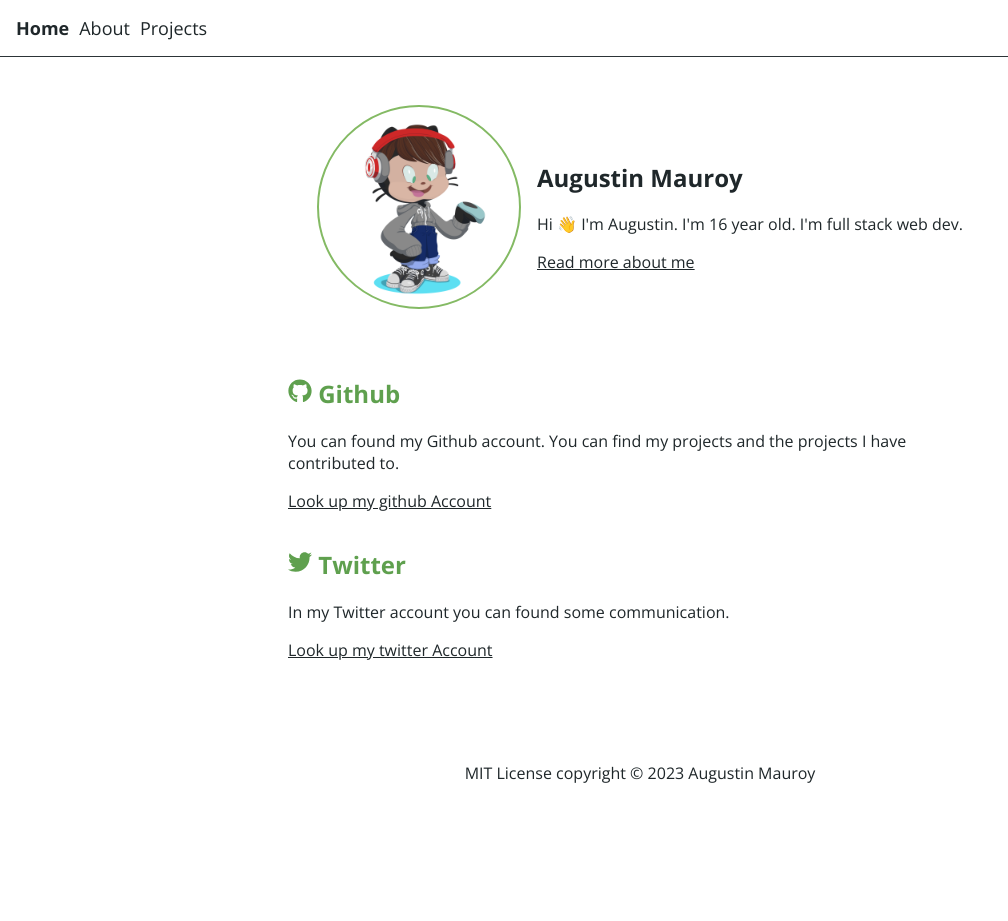
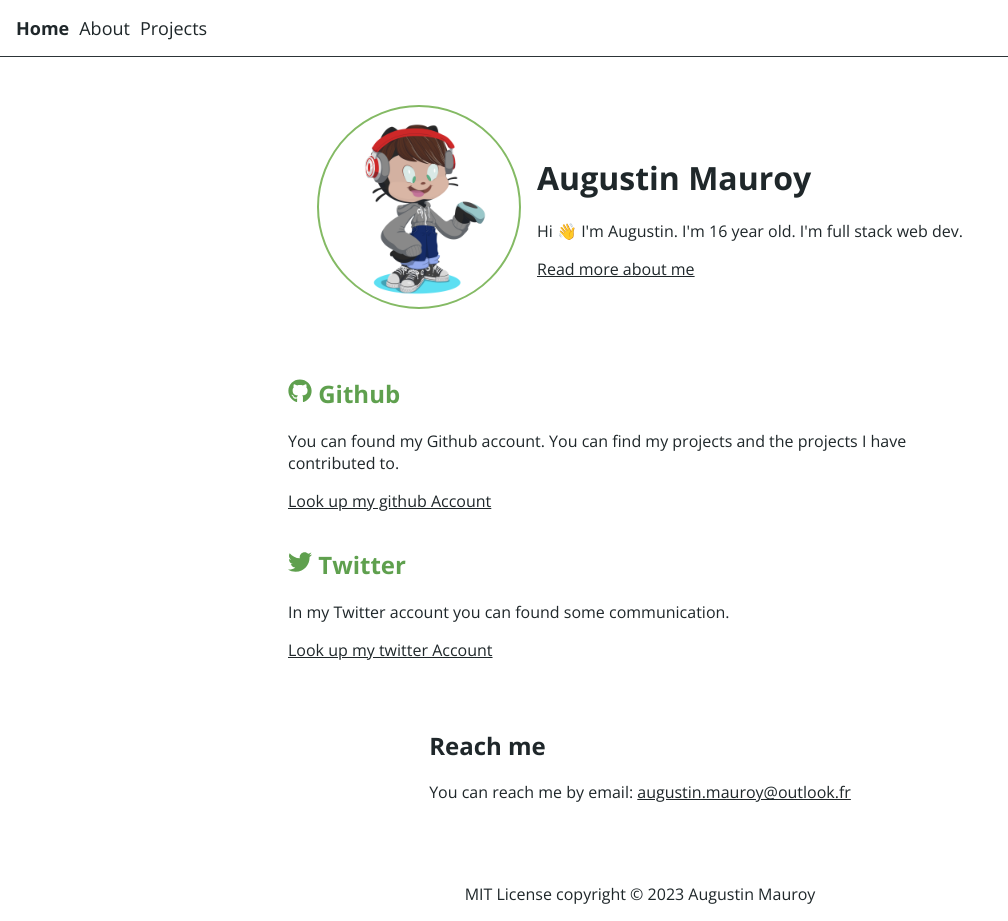
Before and after one commit to AugustinMauroy/augustinmauroy.github.io-old, a Next.js app: page / in a window 1280 px wide. Shown: the whole page, without its empty margins (0-1008 px from the left). Before the commit the page ends 800 px from the top, so only its background shows below. Built offline with nearby package versions, Linux system fonts and the light colour scheme.

Commit message:
chore(index): add reach me section

```diff
--- a/pages/index.tsx
+++ b/pages/index.tsx
@@ -1,12 +1,12 @@
 import Link from 'next/link';
-import style from '../styles/index.module.css';
 import { FaGithub, FaTwitter } from 'react-icons/fa';
 import Me from '../components/me';
+import style from '../styles/index.module.css';
 
 export default function Home() {
   return (
   <>
-  <article className={style.main}>
+  <div className={style.main}>
     <div className={style.presentation}>
         <Me />
         <div>
@@ -27,7 +27,11 @@ export default function Home() {
           <Link href='https://twitter.com/_August1_' target='_blank'>Look up my twitter Account</Link>
         </div>
       </div>
-    </article>
+      <div>
+        <h2>Reach me</h2>
+        <p>You can reach me by email: <a href='mailto:augustin.mauroy@outlook.fr'>augustin.mauroy@outlook.fr</a></p>
+      </div>
+    </div>
     </>
   );
 }
```
